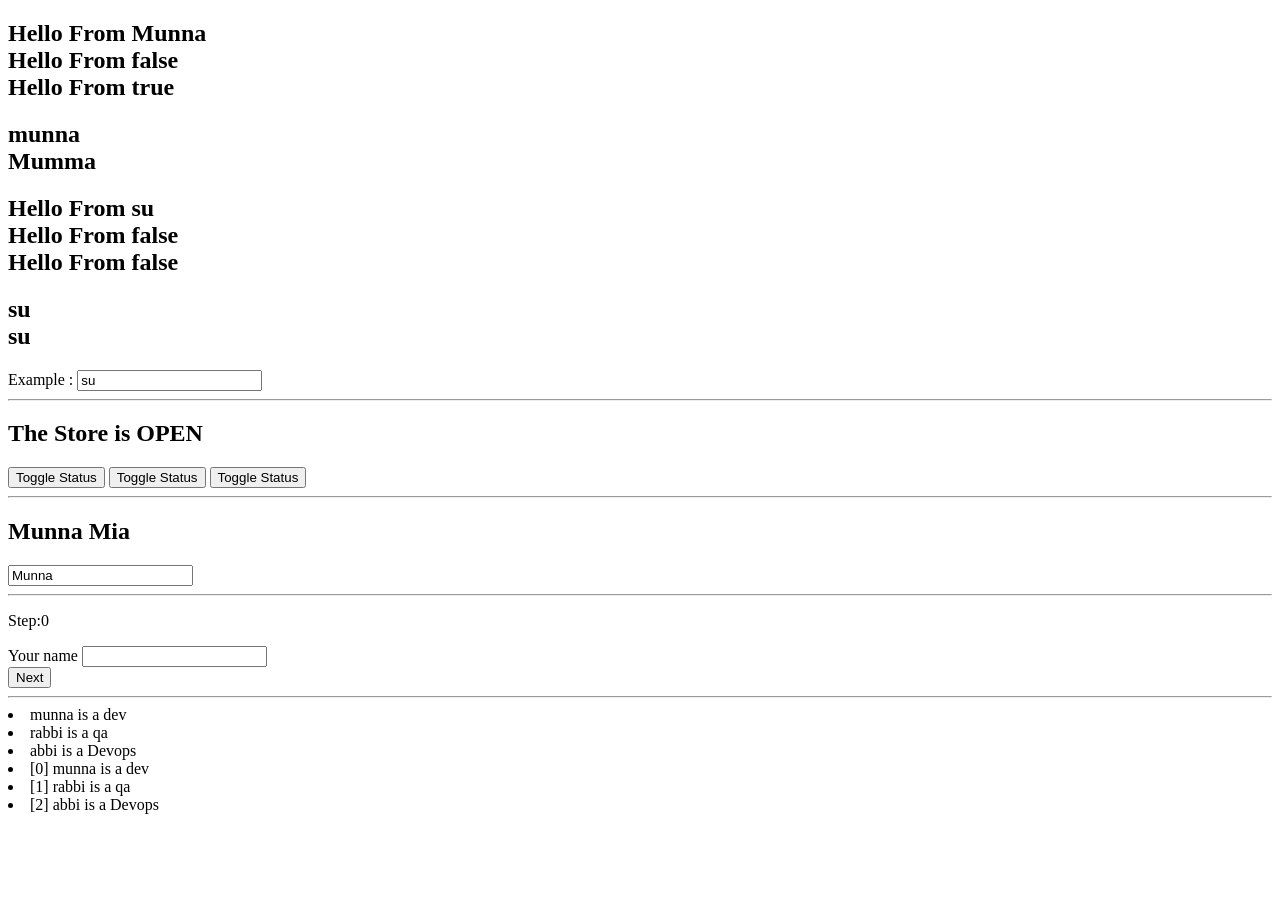
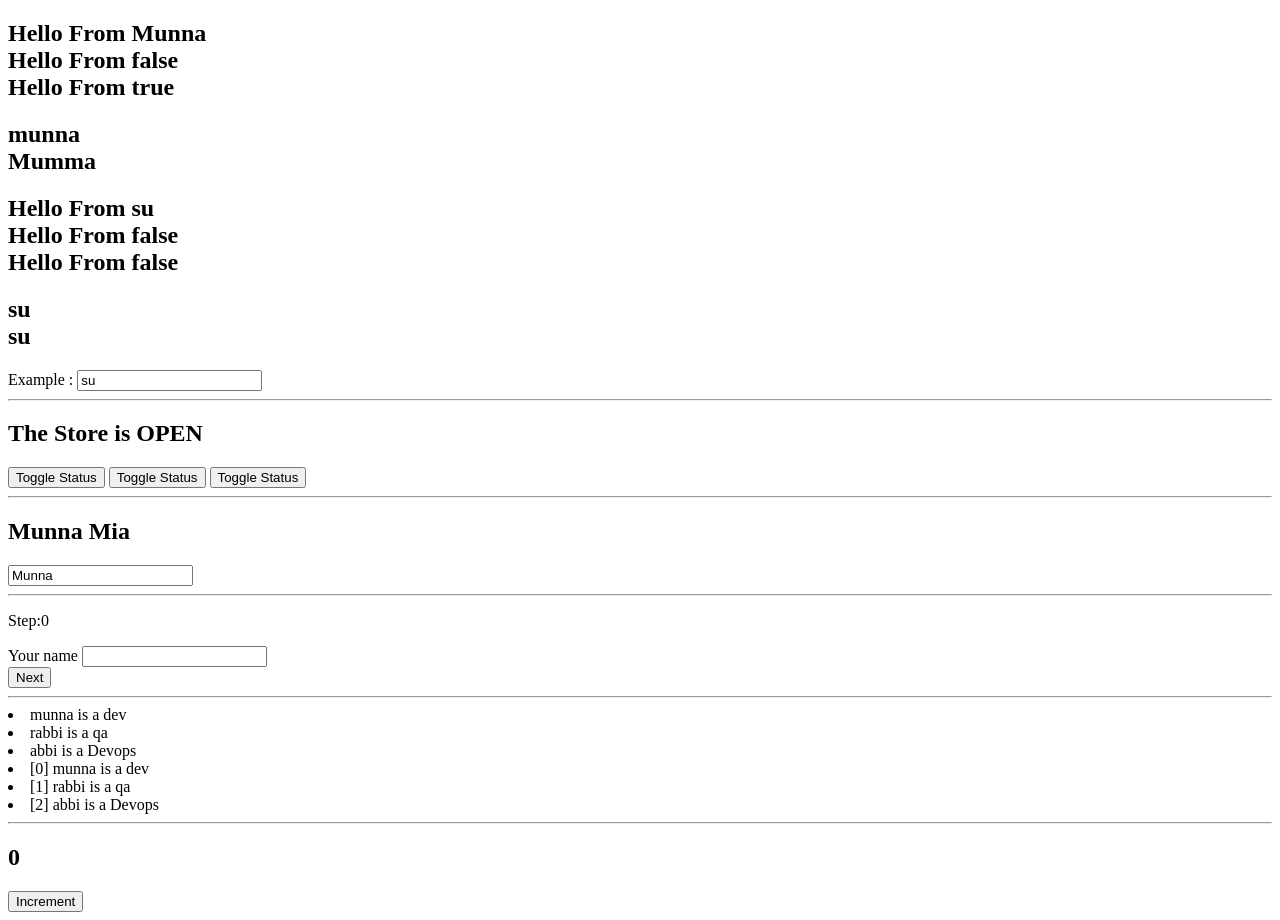
Before and after one commit to mohammadmunnamia0/run-svelte, a SvelteKit app: page / in a window 1280 px wide. Before the commit the page ends 822 px from the top, so only its background shows below. Built offline with nearby package versions, Linux system fonts and the light colour scheme.

Commit message:
implemented the effect and the derived to see the changes realtime

```diff
--- a/src/routes/+page.svelte
+++ b/src/routes/+page.svelte
@@ -1,6 +1,7 @@
 <script>
 	import Derive from "./Derive.svelte";
 	import EachLoop from "./EachLoop.svelte";
+	import EffectLifeCycle from "./Effect_LifeCycle.svelte";
 	import Header from "./Header.svelte";
 	import StateEvents from "./State_Events.svelte";
 	import TemplateConditionalsLogic from "./Template_Conditionals_Logic.svelte";
@@ -54,3 +55,9 @@ Example : <input type='text' placeholder="TypeAnything" bind:value={name}>
 <section>
     <EachLoop/>
 </section>
+
+<hr>
+
+<section>
+    <EffectLifeCycle/>
+</section>
--- a/src/routes/Effect_LifeCycle.svelte
+++ b/src/routes/Effect_LifeCycle.svelte
@@ -1,7 +1,17 @@
 <script>
+ let count = $state(0);
+ let double = $derived(count*2);
 
+ function increment (){
+    count +=1;
+ }
+
+ $effect(()=>{
+    console.log('The effect has run .Current Count is :', count)
+ })
 </script>
 
 <main>
-
+    <h1>{double}</h1>
+    <button onclick={increment}>Increment</button>
 </main>
```
